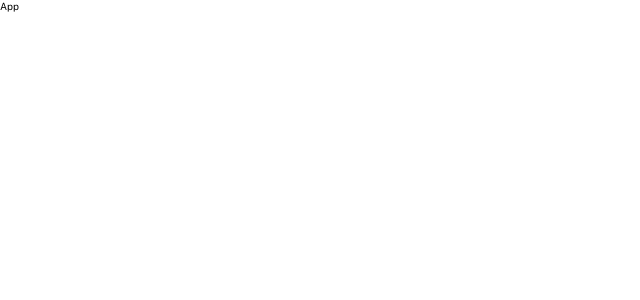
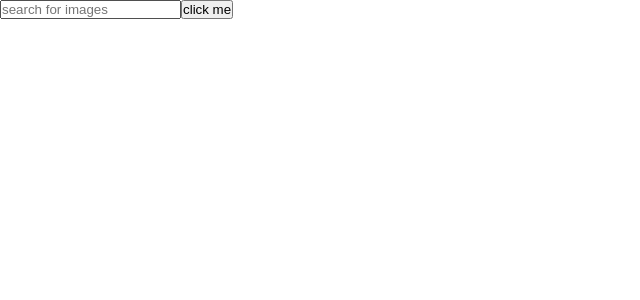
Before and after one commit to Merxibeaucoup/Stephen_Grider_Udemy_Project2_Pics, a React (Create React App) app: page / in a window 1280 px wide. Shown: the top 300 px of the page, without its empty margins (0-640 px from the left). Built offline with nearby package versions, Linux system fonts and the light colour scheme.

Commit message:
search bar added

```diff
--- a/src/App.js
+++ b/src/App.js
@@ -1,7 +1,15 @@
 import React from "react";
+import SearchBar from "./Components/SearchBar";
 
 const App = () => {
-  return <div>App</div>;
+  const handleSubmit = (input) => {
+    console.log("do a search with", input);
+  };
+  return (
+    <div>
+      <SearchBar onSubmit={handleSubmit} />
+    </div>
+  );
 };
 
 export default App;
--- a/src/Components/SearchBar.jsx
+++ b/src/Components/SearchBar.jsx
@@ -1,7 +1,15 @@
 import React from "react";
 
-const SearchBar = () => {
-  return <div>SearchBar</div>;
+const SearchBar = ({ onSubmit }) => {
+  const handleClick = () => {
+    onSubmit("cars");
+  };
+  return (
+    <div>
+      <input type="text" placeholder="search for images" />
+      <button onClick={handleClick}> click me</button>
+    </div>
+  );
 };
 
 export default SearchBar;
```
